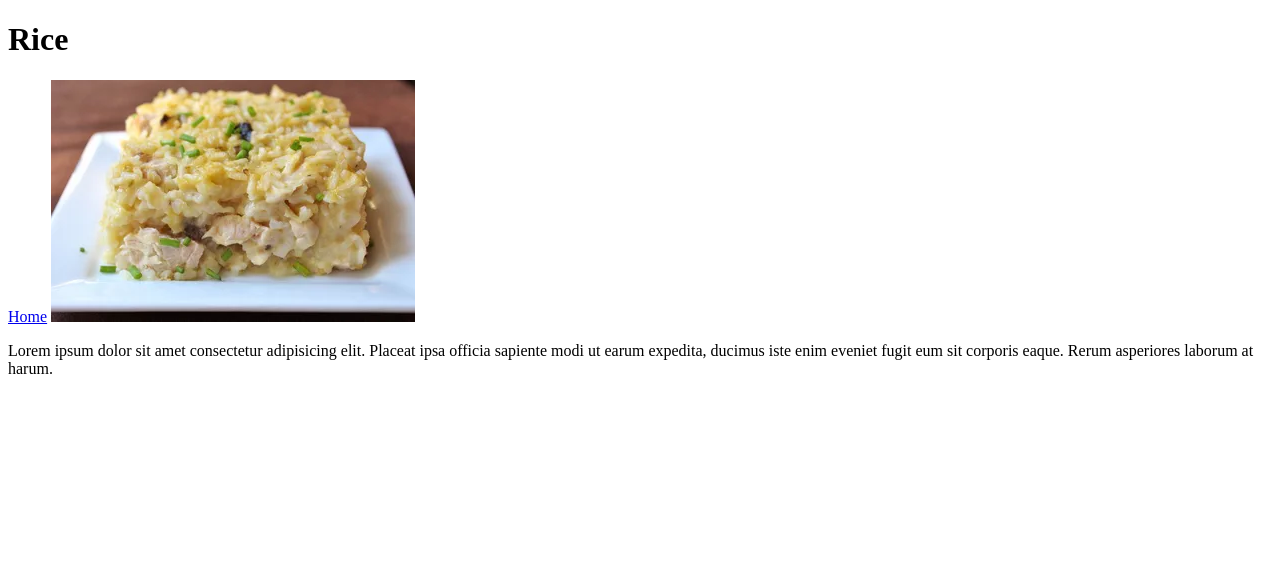
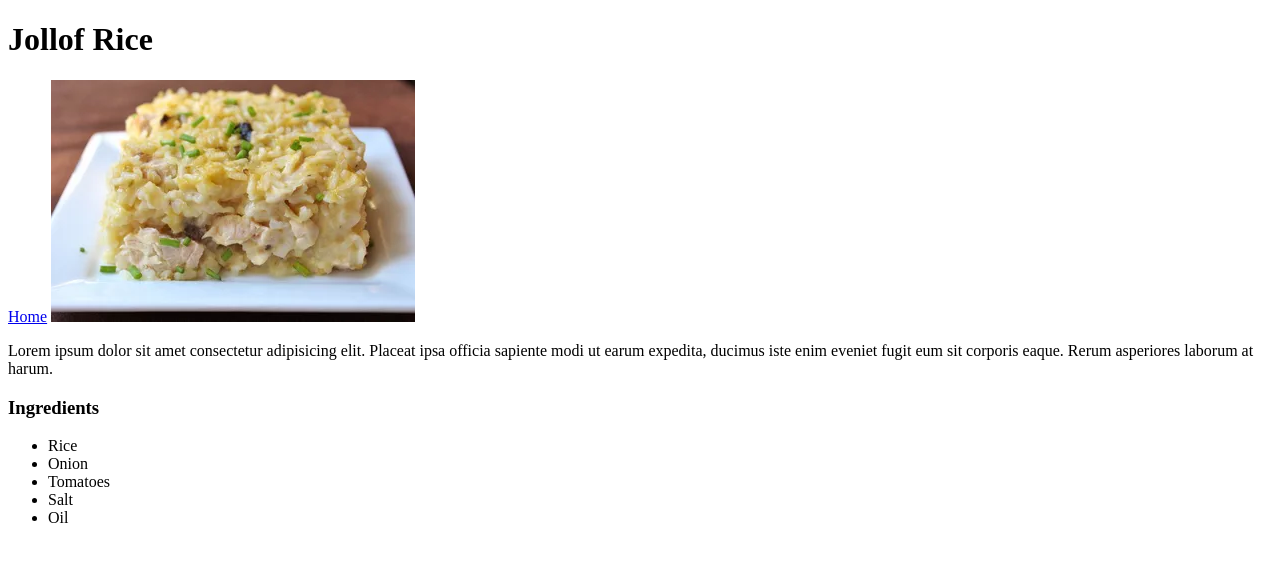
Before and after one commit to samonclique/odin-recipes, a plain HTML site: page recipes/rice.html in a window 1280 px wide. Drawn offline with Linux system fonts and the light colour scheme.

Commit message:
Add ingredients to recipes

```diff
--- a/recipes/rice.html
+++ b/recipes/rice.html
@@ -3,10 +3,10 @@
 <head>
     <meta charset="UTF-8">
     <meta name="viewport" content="width=device-width, initial-scale=1.0">
-    <title>Rice</title>
+    <title>Jollof Rice</title>
 </head>
 <body>
-    <h1>Rice</h1>
+    <h1>Jollof Rice</h1>
     <a href="../index.html">Home</a>
     <img src="../assets/rice.webp" alt="rice">
     <p>
@@ -14,6 +14,14 @@
         Placeat ipsa officia sapiente modi ut earum expedita, ducimus iste enim eveniet fugit eum sit corporis eaque.
         Rerum asperiores laborum at harum.
     </p>
+    <h3>Ingredients</h3>
+    <ul>
+        <li>Rice</li>
+        <li>Onion</li>
+        <li>Tomatoes</li>
+        <li>Salt</li>
+        <li>Oil</li>
+    </ul>
 
 </body>
 </html>
```
Also changed, not shown: recipes/lasagna.html (+8 -0 lines), recipes/meatloaf.html (+13 -1 lines), recipes/pancakes.html (+8 -0 lines).
